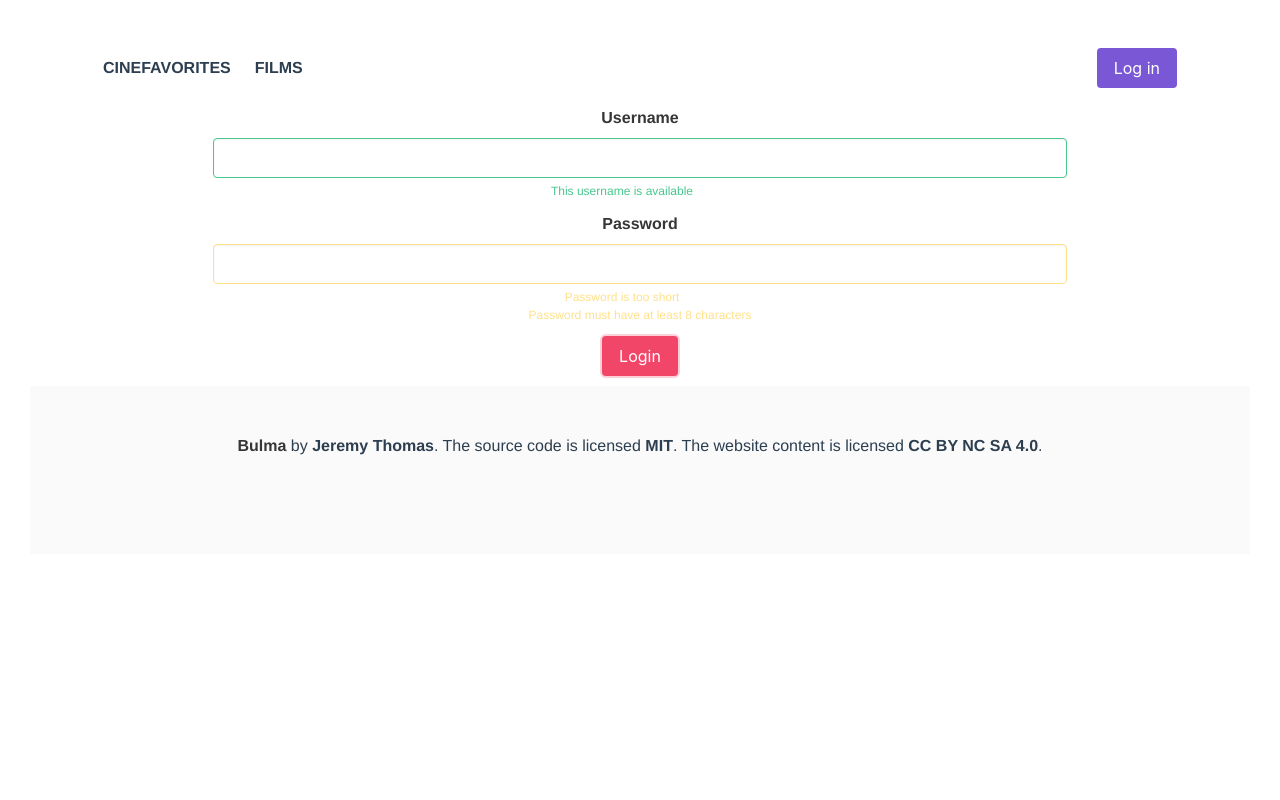
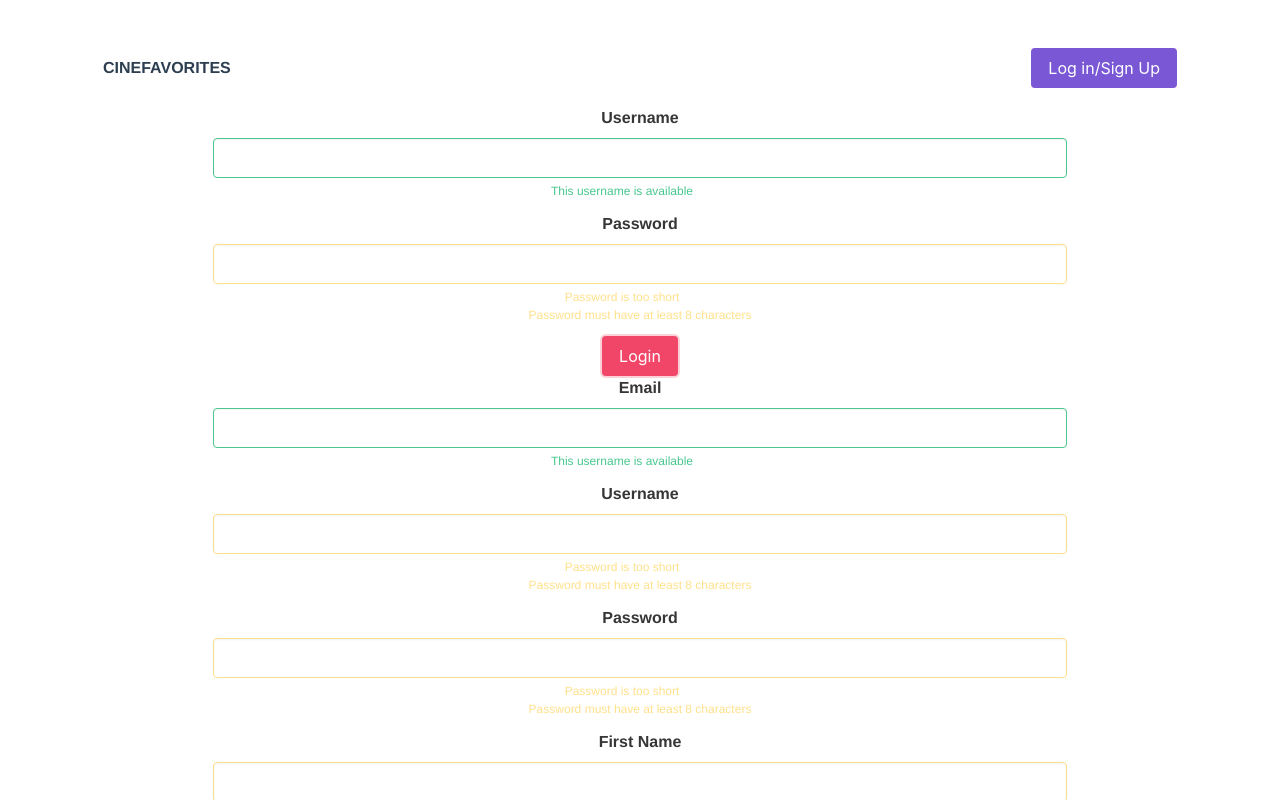
Before and after one commit to jordanchude/p4frontend, a Vue app: page /#/login in a window 1280 px wide. Both pictures are taken after a click on the button "Login". Shown: the top 800 px of the page. Built offline with nearby package versions, Linux system fonts and the light colour scheme; no server answers.

Commit message:
working frontend w/o small bug fixes

```diff
--- a/src/App.vue
+++ b/src/App.vue
@@ -32,15 +32,13 @@ export default {
       this.$router.push({
         path: "Main",
         query: { token: this.token.token, URL: this.URL },
-      });
+      })
+      window.localStorage.setItem('token', this.token.token)
     },
     logout: function(){
       this.loggedIn = false
       this.tokens = ''
       this.$router.push('/')
-    },
-    showMovie: function(){
-      this.$router.push('/movie')
     }
   }
 }
--- a/src/components/Header.vue
+++ b/src/components/Header.vue
@@ -5,8 +5,8 @@
         <b-navbar-item tag="router-link" :to="{ path: '/' }">
           <span class="logo">CINEFAVORITES</span>
         </b-navbar-item>
-        <b-navbar-item tag="router-link" :to="{ path: '/main' }">
-          <span class="logo">FILMS</span>
+        <b-navbar-item tag="router-link" :to="{ name: 'Main', query: {URL: this.URL}}">
+          <span v-if="loggedIn" class="logo">FILMS</span>
         </b-navbar-item>
       </template>
 
@@ -14,7 +14,7 @@
       <template slot="end">
         <b-navbar-item tag="div">
           <div class="buttons">
-            <router-link :to="{ name: 'Login', query: { URL: this.URL }}" v-bind:URL="URL" v-if="!loggedIn"><button class="button is-link">Log in</button></router-link>
+            <router-link :to="{ name: 'Login', query: { URL: this.URL }}" v-bind:URL="URL" v-if="!loggedIn"><button class="button is-link">Log in/Sign Up</button></router-link>
             <button  class="button is-link" v-if="loggedIn" @click="logout">Logout</button>
           </div>
         </b-navbar-item>
@@ -26,7 +26,7 @@
 <script>
 export default {
   name: "Header",
-  props: ['URL', 'loggedIn'],
+  props: ['URL', 'loggedIn', 'getMovies'],
   methods: {
     logout: function() {
       this.$emit('logout')
--- a/src/views/Login.vue
+++ b/src/views/Login.vue
@@ -12,6 +12,38 @@
         <b-input type="password" maxlength="30" v-model="password"></b-input>
     </b-field>
     <button class="button is-danger" @click="handleLogin">Login</button>
+
+    <!-- SIGN UP -->
+    <b-field label="Email"
+        type="is-success"
+        message="This username is available">
+        <b-input type="email" maxlength="30" v-model="newEmail"></b-input>
+    </b-field>
+
+    <b-field label="Username"
+        type="is-warning"
+        :message="['Password is too short', 'Password must have at least 8 characters']">
+        <b-input type="text" maxlength="30" v-model="newUsername"></b-input>
+    </b-field>
+
+    <b-field label="Password"
+        type="is-warning"
+        :message="['Password is too short', 'Password must have at least 8 characters']">
+        <b-input type="password" maxlength="30" v-model="newPassword"></b-input>
+    </b-field>
+
+    <b-field label="First Name"
+        type="is-warning"
+        :message="['Password is too short', 'Password must have at least 8 characters']">
+        <b-input maxlength="30" v-model="newFirstName"></b-input>
+    </b-field>
+
+    <b-field label="Last Name"
+        type="is-warning"
+        :message="['Password is too short', 'Password must have at least 8 characters']">
+        <b-input type="text" maxlength="30" v-model="newLastName"></b-input>
+    </b-field>
+    <button class="button is-danger" @click="handleSignup">Sign Up</button>
   </div>
 </template>
 
@@ -21,7 +53,12 @@ export default {
   data: function() {
     return {
        username: '',
-       password: ''
+       password: '',
+       newEmail: '',
+       newUsername: '',
+       newPassword: '',
+       newFirstName: '',
+       newLastName: ''
     };
   },
   methods: {
@@ -51,6 +88,43 @@ export default {
           alert('Incorrect Login')
         }
       })
+    },
+    handleSignup: function() {
+        const URL = this.$route.query.URL;
+        const user = {
+          email: this.newEmail,
+          username: this.newUsername,
+          password: this.newPassword,
+          first_name: this.newFirstName,
+          last_name: this.newLastName
+        };
+        console.log(user)
+        fetch(`${URL}auth/users/register/`,{
+        method: "POST",
+        headers: {
+            "Content-Type": "application/json"
+        },
+        body: JSON.stringify(user)
+        })
+        .then (response => {
+          if (response.status !== 200) {
+            response.json()
+          } else {
+            return response.json()
+          }
+        })
+        .then((data) => {
+        if (data){
+            alert("sign up successful");
+            this.newEmail = ''
+            this.newUsername = ''
+            this.newPassword = ''
+            this.newFirstName = ''
+            this.newLastName = ''
+        } else {
+            alert("sign up unsuccessful");
+        }
+      });
     }
   }
 }
--- a/src/views/Main.vue
+++ b/src/views/Main.vue
@@ -47,11 +47,17 @@ export default {
       editTitle: '',
       editDescription: '',
       editid: null,
-      URL: this.$route.query.URL
+      URL: this.$route.query.URL,
+      token: ''
     }
   },
   created: function(){
+    this.token = window.localStorage.getItem('token')
     this.getMovies()
+  },
+  beforeMount: function() {
+    // this.token = window.localStorage.getItem('token')
+
   },
   methods: {
     newMovie: function(){
@@ -76,18 +82,19 @@ export default {
       });
     },
   getMovies: function(){
-    const {token, URL} = this.$route.query
+    const {URL} = this.$route.query
+    console.log(this.token)
 
     fetch(`${URL}api/movies/`, {
       method: 'get',
       headers: {
-        authorization: `jwt ${token}`,
+        Authorization: `jwt ${this.token}`,
+        "Content-Type": "application/json"
       }
     })
     .then(response => response.json())
     .then(data => {
       this.movies = data
-      console.log(data)
     })
   },
   editMovieSelect: function(event){
--- a/src/views/Movie.vue
+++ b/src/views/Movie.vue
@@ -37,20 +37,22 @@ export default {
       movie: this.$route.query.id,
       outlet: '',
       link: '',
-      links: []
+      links: [],
+      token: ''
     }
   },
   created: function(){
+    this.token = window.localStorage.getItem('token')
     this.showMovie()
     this.getLinks()
   },
   methods: {
     showMovie: function(){
-      const {token, URL, id} = this.$route.query
+      const {URL, id} = this.$route.query
       fetch(`${URL}api/movies/${id}/`, {
         method: "get",
         headers: {
-          authorization: `jwt ${token}`,
+          authorization: `jwt ${this.token}`,
           "Content-Type": "application/json"
         },
       })
@@ -62,12 +64,12 @@ export default {
       })
     },
     createLink: function(){
-      const { token, URL } = this.$route.query;
+      const { URL } = this.$route.query;
 
       fetch(`${URL}api/links/`, {
         method: "post",
         headers: {
-          authorization: `jwt ${token}`,
+          authorization: `jwt ${this.token}`,
           "Content-Type": "application/json",
         },
         body: JSON.stringify({
@@ -83,13 +85,13 @@ export default {
       });
     },
     getLinks: function(){
-      const {token, URL, id} = this.$route.query
+      const {URL, id} = this.$route.query
       console.log(`${URL}api/movies/${id}/links`)
       console.log(this.links)
       fetch(`${URL}api/movies/${id}/links`, {
         method: "get",
         headers: {
-          authorization: `jwt ${token}`,
+          authorization: `jwt ${this.token}`,
           "Content-Type": "application/json"
         },
       })
@@ -100,11 +102,11 @@ export default {
     },
     deleteLink: function(event){
     const id = event.target.id
-    const {token, URL} = this.$route.query
+    const {URL} = this.$route.query
     fetch(`${URL}api/movies/${this.movie}/links/${id}`, {
         method: "delete",
         headers: {
-          authorization: `jwt ${token}`,
+          authorization: `jwt ${this.token}`,
           "Content-Type": "application/json",
         },
       }).then(() => {
```
